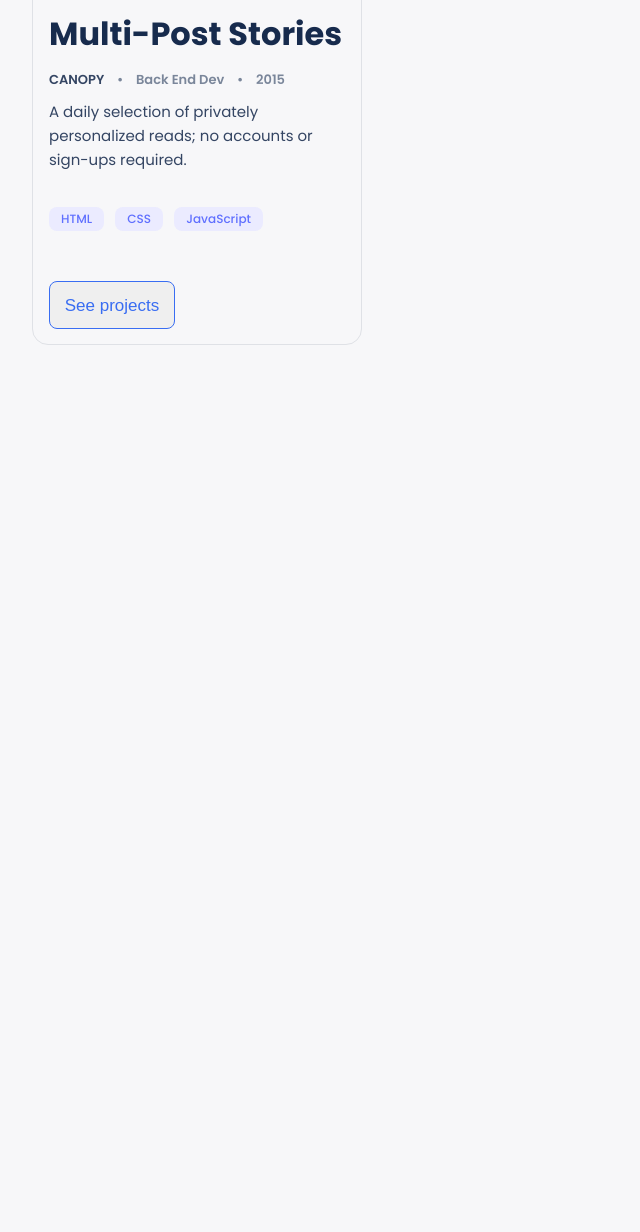
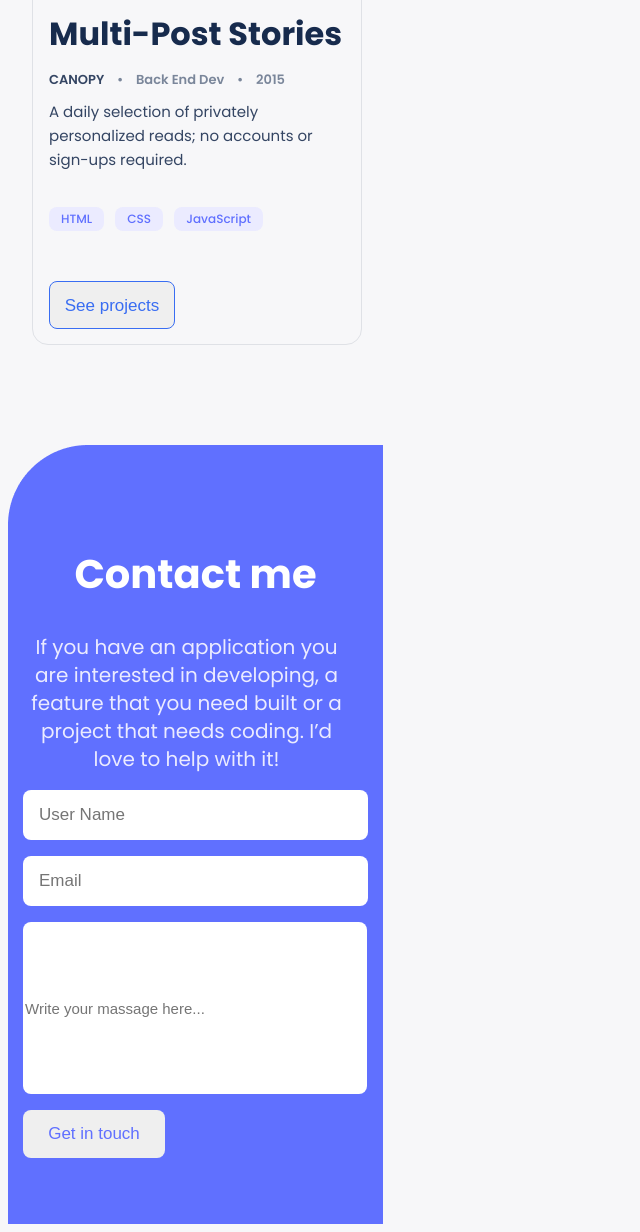
Before and after one commit to Bilalthecreator/Portfolio, a website: page index.html in a window 1280 px wide. Shown: the part 3003-4235 px from the top of the page, without its empty margins (0-640 px from the left). Before the commit the page ends 3356 px from the top, so only its background shows below. Drawn offline with Linux system fonts and the light colour scheme.

Commit message:
contact form created

```diff
--- a/index.html
+++ b/index.html
@@ -32,7 +32,6 @@
         </section>
     </section>
     <main class="main">
-        <!-- Card 1 -->
         <section class="card1">
             <img class="main-img-a" src="card-Images/Snapshoot Portfolio.png">
             <section class="text-section">
@@ -57,8 +56,6 @@
                 <button class="see-projects">See projects</button>
             </section>
         </section>
-
-        <!-- Card 2 -->
         <section class="card1">
             <img class="main-img-a" src="card-Images/Snapshoot Portfolio (1).png">
             <section class="text-section">
@@ -83,8 +80,6 @@
                 <button class="see-projects">See projects</button>
             </section>
         </section>
-
-        <!-- Card 3 -->
         <section class="card1">
             <img class="main-img-a" src="card-Images/Snapshoot Portfolio (2).png">
             <section class="text-section">
@@ -109,8 +104,6 @@
                 <button class="see-projects">See projects</button>
             </section>
         </section>
-
-        <!-- Card 4 -->
         <section class="card1">
             <img class="main-img-a" src="card-Images/Snapshoot Portfolio (3).png">
             <section class="text-section">
@@ -135,7 +128,20 @@
                 <button class="see-projects">See projects</button>
             </section>
         </section>
-
     </main>
+    <section class="cf">
+        <section class="bg-img">
+            <section class="shapes">
+                <h2 class="cont">Contact me</h2>
+                <p class="par">If you have an application you are interested in developing, a feature that you need built or a project that needs coding. I’d love to help with it!</p>
+                <div class="in">
+                    <input class="un" type="text" placeholder="User Name">
+                    <input class="em" type="email" placeholder="Email">
+                    <input class="msg" type="text" placeholder="Write your massage here...">
+                    <button class="bt">Get in touch</button>
+                </div>
+            </section>
+        </section>
+    </section>
 </body>
 </html>
--- a/styles.css
+++ b/styles.css
@@ -202,6 +202,7 @@ body {
   background-color: #ebebff;
   border-radius: 8px;
   padding: 4px 12px;
+  cursor: pointer;
 }
 
 .see-projects {
@@ -216,4 +217,105 @@ body {
   color: #396df2;
   border: 1px solid #396df2;
   margin-top: 50px;
+  cursor: pointer;
 }
+
+.cf{
+  width: 375px;
+  height: 779px;
+  margin-top: 100px;
+
+}
+
+.bg-img{
+  background-image: url('card-Images/Contact\ me.png');
+  background-repeat: no-repeat;
+  background-size: cover;
+  height: 779px;
+  width: 375px;
+  display: flex;
+  flex-direction: column;
+  align-items: center;
+
+}
+
+.cont{
+  font-family: Poppins;
+  font-size: 40px;
+  font-weight: 700;
+  line-height: 52px;
+  text-align: center;
+  color: rgba(255, 255, 255, 1);
+  margin-top: 103px;
+
+}
+
+.par{
+  margin-top: 12px;
+  width: 327px;
+  height: 137px;
+  font-family: Poppins;
+  font-size: 20px;
+  font-weight: 400;
+  line-height: 28px;
+  text-align: center;
+  color: rgba(235, 235, 255, 1);
+
+}
+
+.in{
+  display: grid;
+  grid-template-rows: 48px 48px 170px;
+  gap: 18px;
+}
+
+.un{
+  width: 327px;
+  height: 48px;
+
+  width: 327px;
+  border-radius: 8px;
+  border: 1px;
+  color: #FFFFFF;
+  font-size: 17px;
+  line-height: 20px;
+  font-weight: 400;
+  padding-left: 16px;
+}
+
+.em{
+  width: 327px;
+  height: 48px;
+
+  width: 327px;
+  border-radius: 8px;
+  border: 1px;
+  color: #FFFFFF;
+  font-size: 17px;
+  line-height: 20px;
+  font-weight: 400;
+  padding-left: 16px;
+}
+
+.bt{
+  width: 142px;
+  height: 48px;
+  padding: 12px 16px 12px 16px;
+  border-radius: 8px;
+  color: #6070FF;
+  font-size: 17px;
+  line-height: 24px;
+  letter-spacing: 3%;
+  border: none;
+  cursor: pointer;
+}
+
+.msg {
+  width: 340px;
+  height: 170px;
+  border-radius: 8px;
+  border: none;
+  color: #B3BAC5;
+  font-size: 15px;
+  font-weight: 400;
+}
```
Also changed, not shown: card-Images/Contact me.png (added), card-Images/contact form shapes-mobile.png (added).
